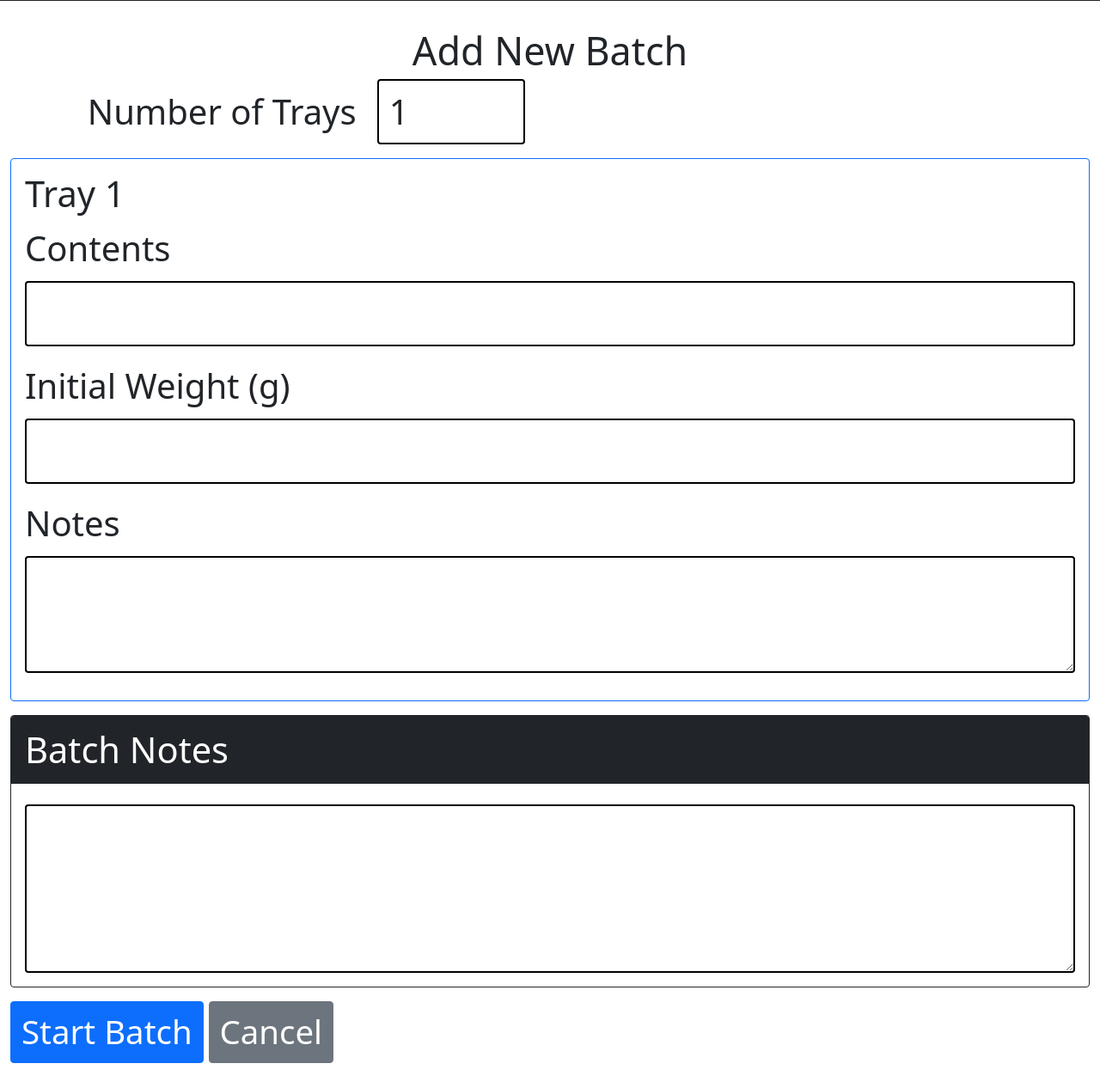
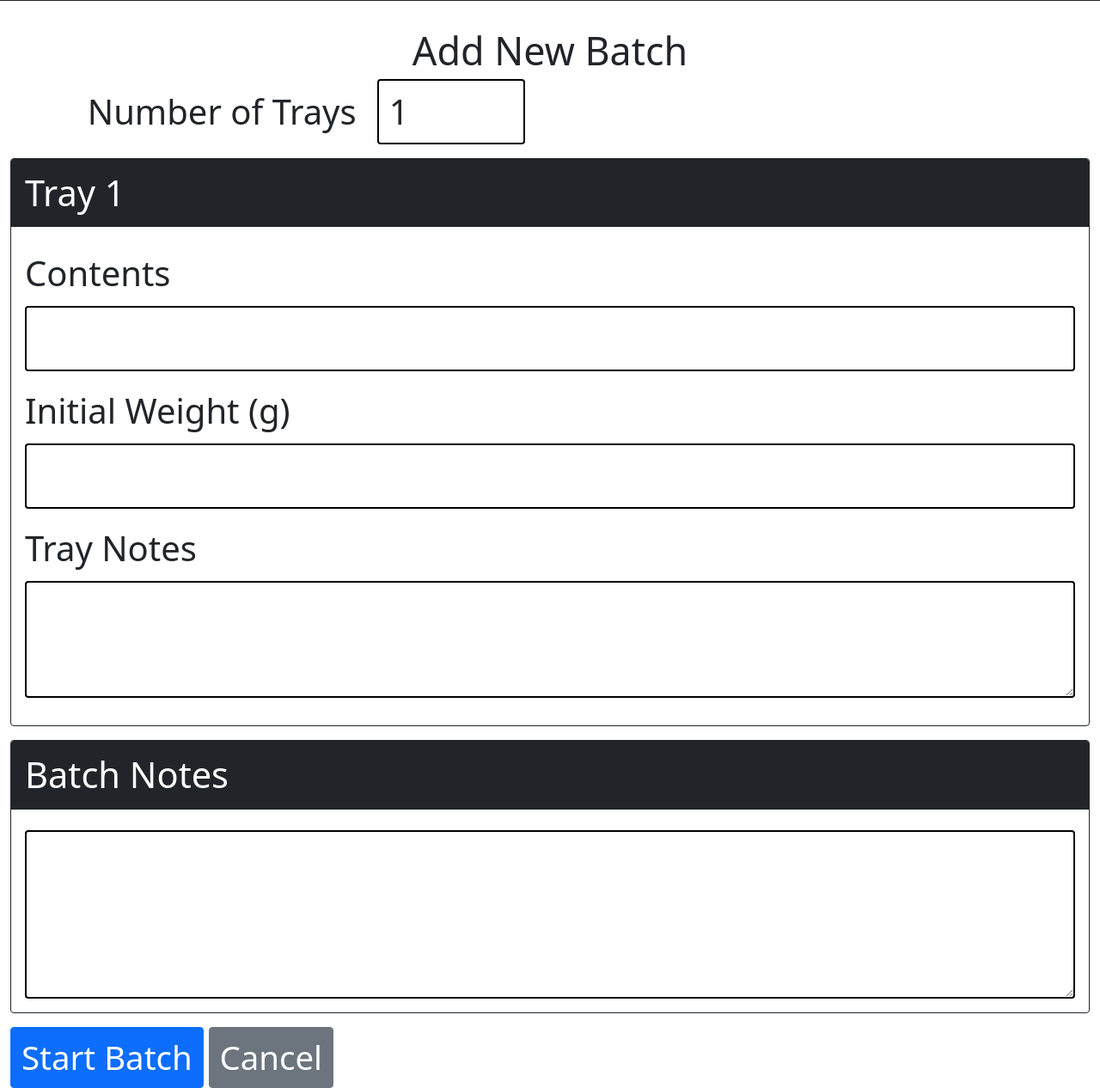
Before and after one commit to mkrzywonski/fdtracker, a Flask app: page /add in a window 1280 px wide. Shown: the part 265-1531 px from the top of the page at 86% size. Before the commit the page ends 1502 px from the top, so only its background shows below. Run offline with Flask 3, Linux system fonts and the light colour scheme.

Commit message:
Fixed formatting of cards in template

```diff
--- a/templates/add_batch.html
+++ b/templates/add_batch.html
@@ -30,8 +30,7 @@
     <div id="trayContainer" data-trays="{{ trays | tojson | safe }}">
         {% for i in range(tray_count) %}
         <div class="card border border-dark mb-3">
-            <div class="card-header mb-2 bg-dark text-white">Tray {{ i + 1 }}
-            </div>
+            <div class="card-header mb-2 bg-dark text-white">Tray {{ i + 1 }}</div>
             <div class="card-body">
                 <div class="mb-3">
                     <label class="form-label">Contents</label>
@@ -89,9 +88,9 @@
             const tray = savedTrays[i] || { contents: '', starting_weight: '', notes: '' };
 
             container.innerHTML += `
-            <div class="card border border-primary mb-3">
+            <div class="card border border-dark mb-3">
+                <div class="card-header mb-2 bg-dark text-white">Tray ${i + 1}</div>
                 <div class="card-body">
-                    <h2 class="card-title">Tray ${i + 1}</h2>
                     <div class="mb-3">
                         <label class="form-label">Contents</label>
                         <input type="text" name="contents_${i}" class="form-control" value="${tray.contents}" required>
@@ -101,7 +100,7 @@
                         <input type="number" step="0.01" name="starting_weight_${i}" class="form-control" value="${tray.starting_weight}" required>
                     </div>
                     <div class="mb-3">
-                        <label class="form-label">Notes</label>
+                        <label class="form-label">Tray Notes</label>
                         <textarea name="notes_${i}" class="form-control" rows="2">${tray.notes}</textarea>
                     </div>
                 </div>
```
